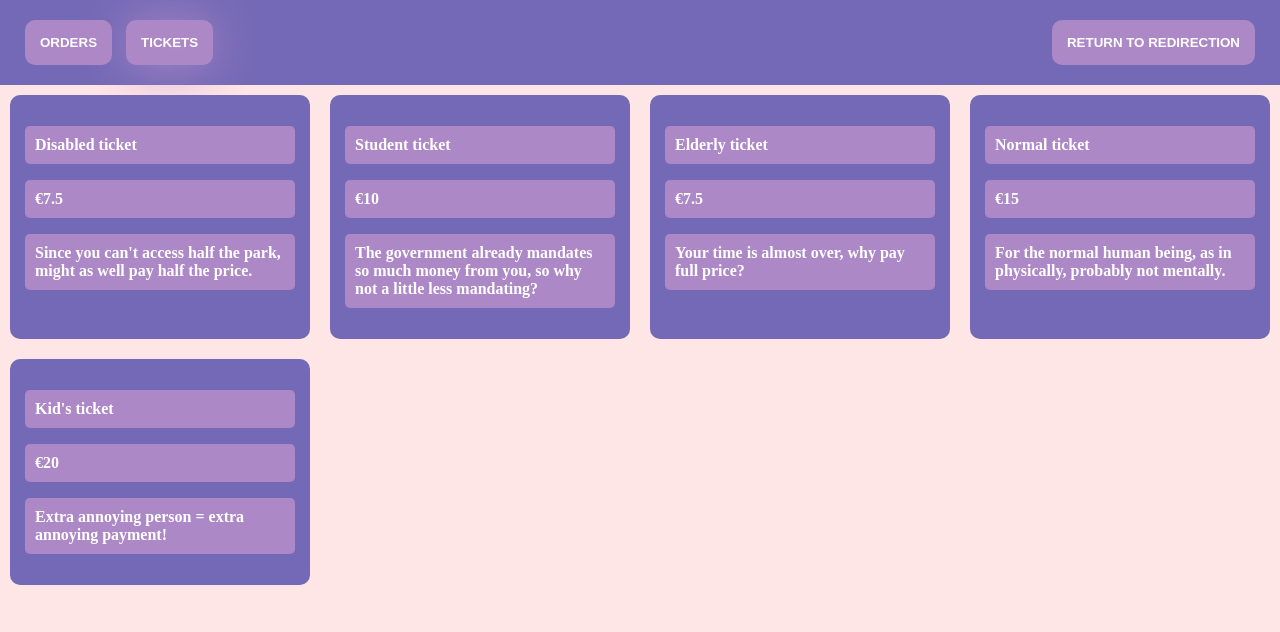
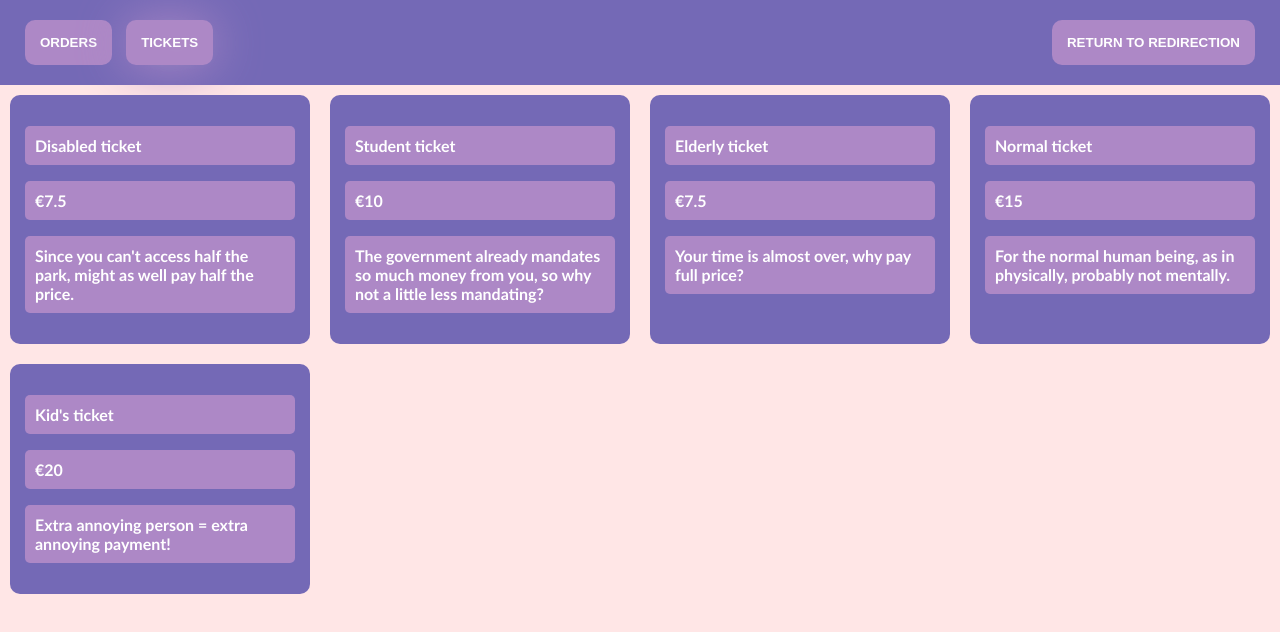
Before and after one commit to CYROCLORIC/Gaudia-Itinera, a plain HTML site: page Administrator/Administrator Tickets.html in a window 1280 px wide. Drawn offline with Linux system fonts and the light colour scheme.

Commit message:
Added font.

```diff
--- a/Administrator/Administrator Orders.css
+++ b/Administrator/Administrator Orders.css
@@ -1,6 +1,8 @@
 body
 {
     background-color: #FFE6E6;
+
+    font-family: Calibri, sans-serif;
 
     margin: 0px;
 }
--- a/Administrator/Administrator Tickets.css
+++ b/Administrator/Administrator Tickets.css
@@ -1,6 +1,8 @@
 body
 {
     background-color: #FFE6E6;
+
+    font-family: Calibri, sans-serif;
 
     margin: 0px;
 }
```
Also changed, not shown: index.html (+1 -0 lines).
